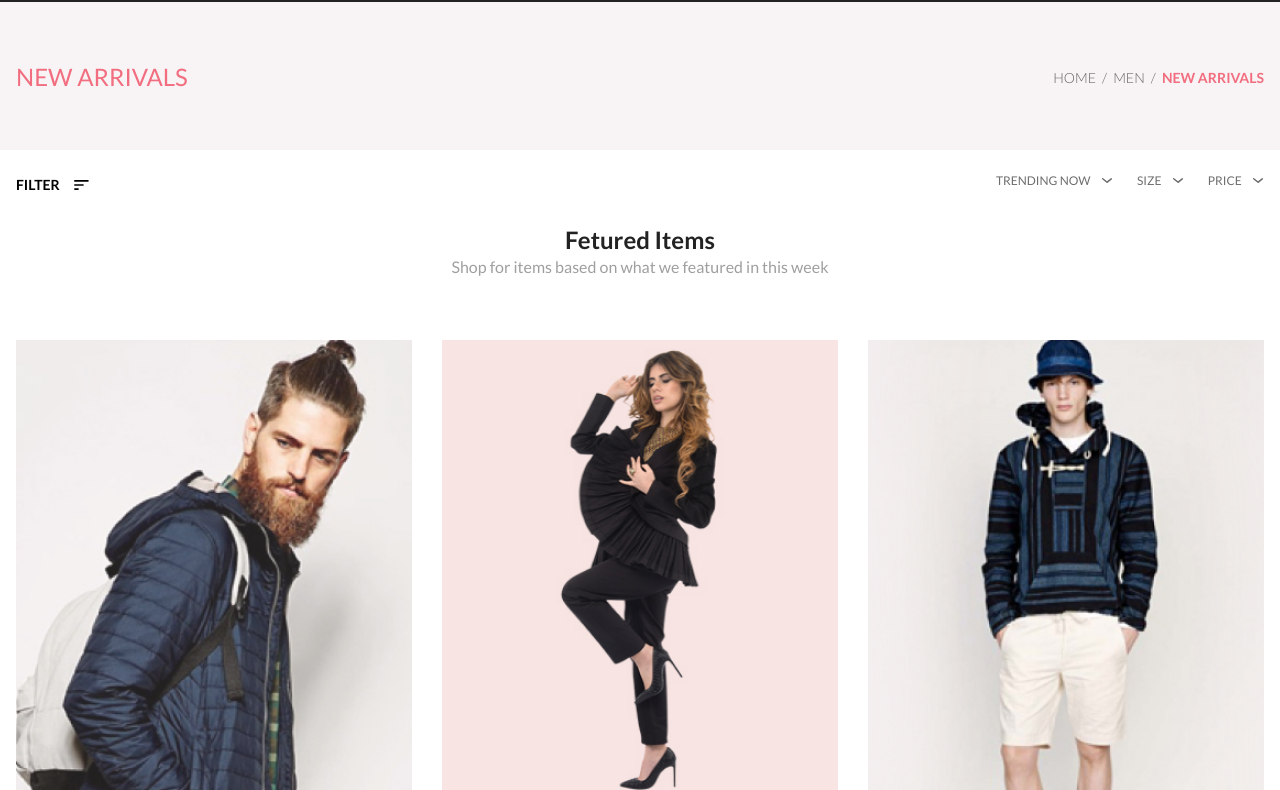
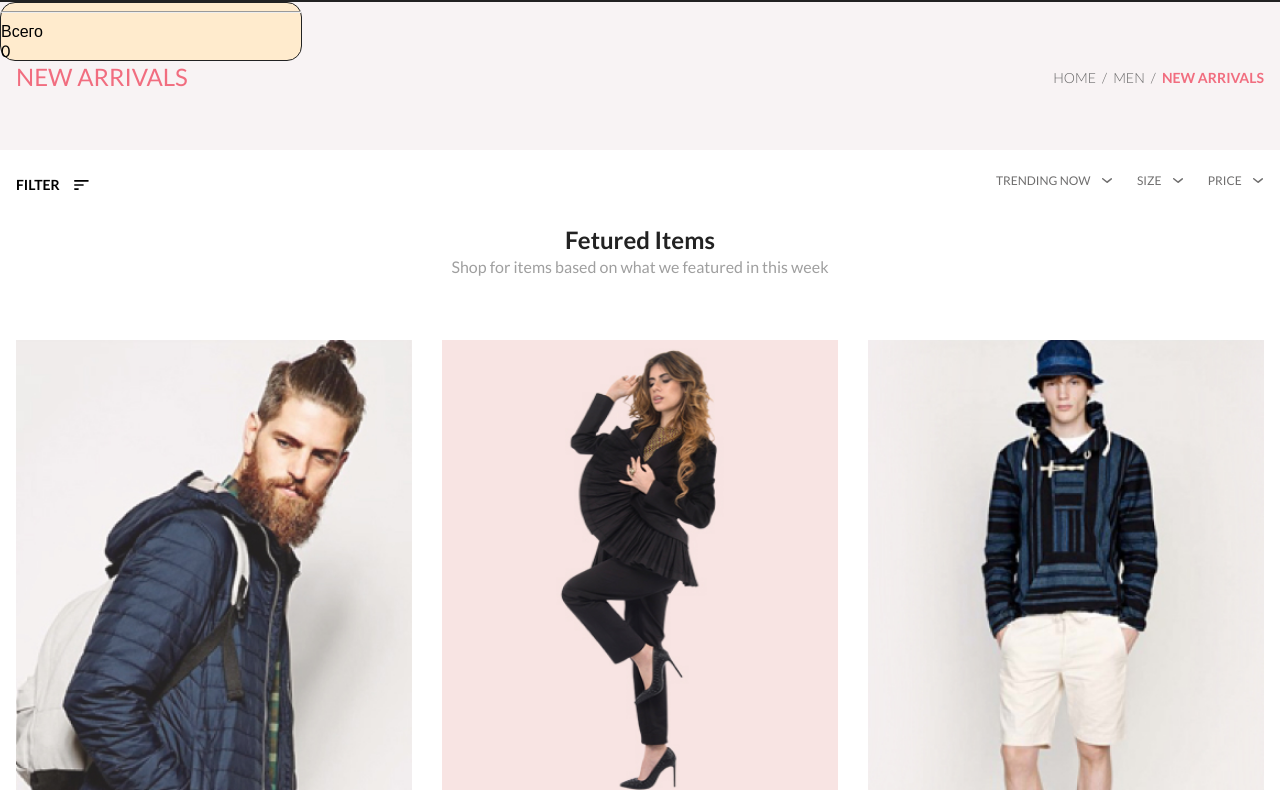
Before and after one commit to jokerjam-s/JS_GB_HW, a plain HTML site: page work_08/index.html in a window 1280 px wide. Shown: the part 72-862 px from the top of the page. Drawn offline with Linux system fonts and the light colour scheme.

Commit message:
basket started

```diff
--- a/work_08/index.html
+++ b/work_08/index.html
@@ -21,13 +21,28 @@
                 <img src="images/bars.png" alt="">
                 <img class="userIcon" src="images/user.png" alt="">
 
-                <span class="cartIconWrap">
+                <span id="basket" class="cartIconWrap">
                     <img class="cartIcon" src="images/cart.png" alt="">
                     <span>5</span>
                 </span>
             </div>
         </div>
     </div>
+
+<!--    Информация о товарах-->
+    <div id="basketInfo">
+        <div id="basketItems">
+
+        </div>
+        <hr>
+        <div id="basketTotal">
+            <div>
+                Всего
+            </div>
+            <div>0</div>
+        </div>
+    </div>
+
 
     <div class="newArrivals">
         <div class="container">
--- a/work_08/style.css
+++ b/work_08/style.css
@@ -709,3 +709,12 @@ body {
         margin-top: 40px;
     }
 }
+
+#basketInfo{
+    position: absolute;
+    background-color: blanchedalmond;
+    border: #222222 solid 1px;
+    border-radius: 15px;
+    min-width: 300px;
+    max-width: 500px;
+}
```
